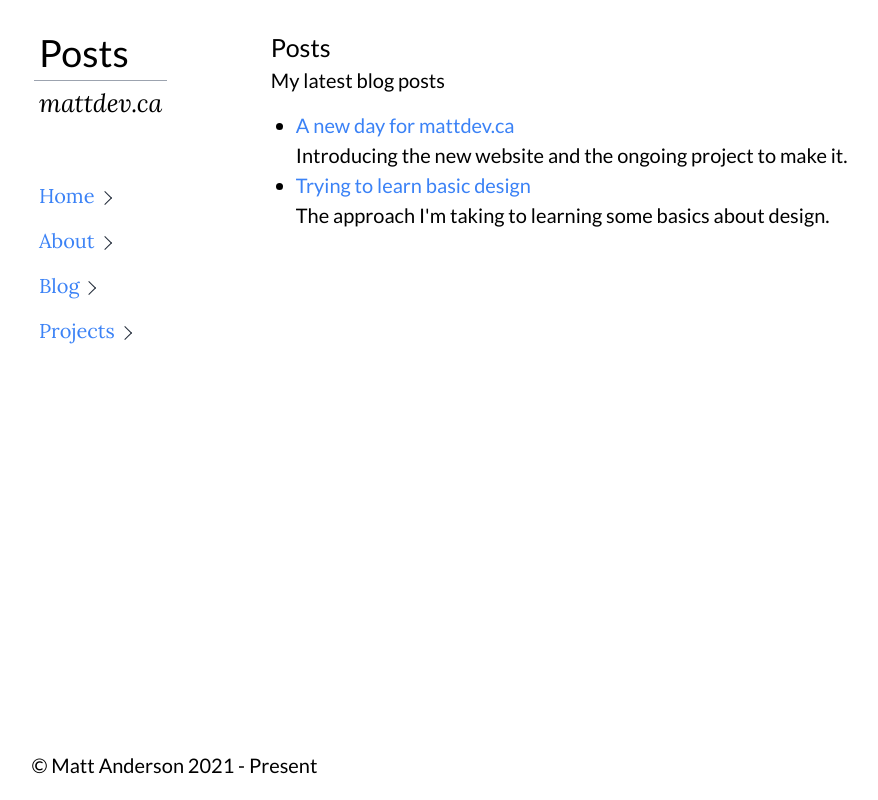
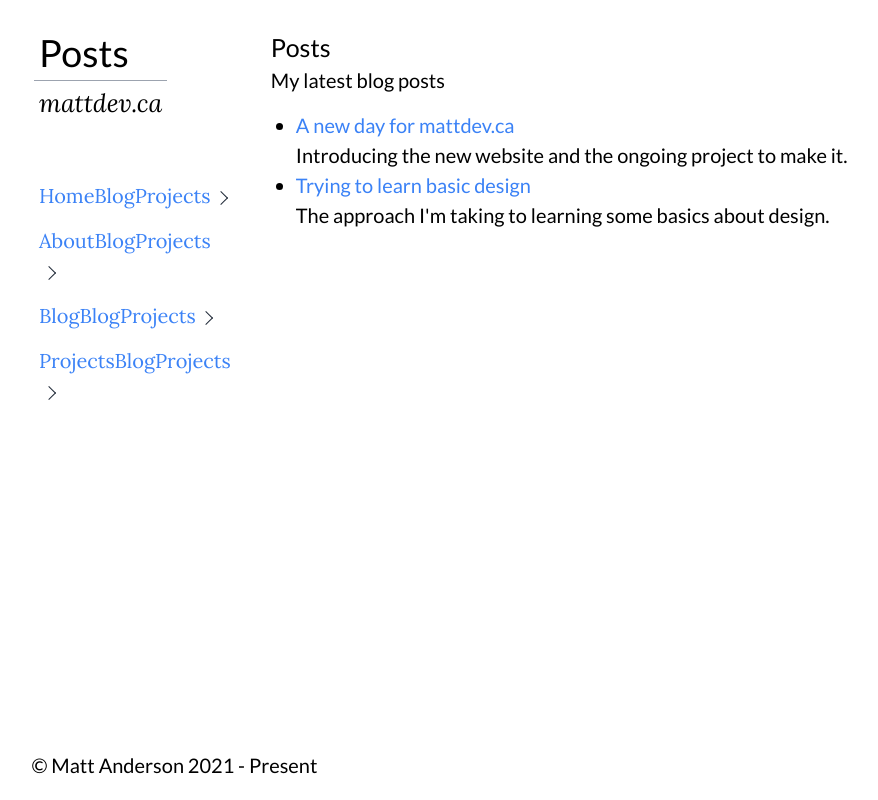
Before and after one commit to mattander/mattdev, a Next.js app: page /blog in a window 1280 px wide. Shown: the whole page, without its empty margins (104-982 px from the left). Built offline with nearby package versions, Linux system fonts and the light colour scheme; what showdown would draw is missing.

Commit message:
added projects and blog to the nav

```diff
--- a/components/layout/Nav.js
+++ b/components/layout/Nav.js
@@ -11,6 +11,8 @@ export default function Nav({ nav, className }) {
             >
                 {name}
             </Link>
+            <Link href="/blog">Blog</Link>
+            <Link href="/projects">Projects</Link>
             <span className="ml-1 border-gray-800 border-t border-r w-2 h-2 inline-block transform rotate-45">
                 {' '}
             </span>
```
